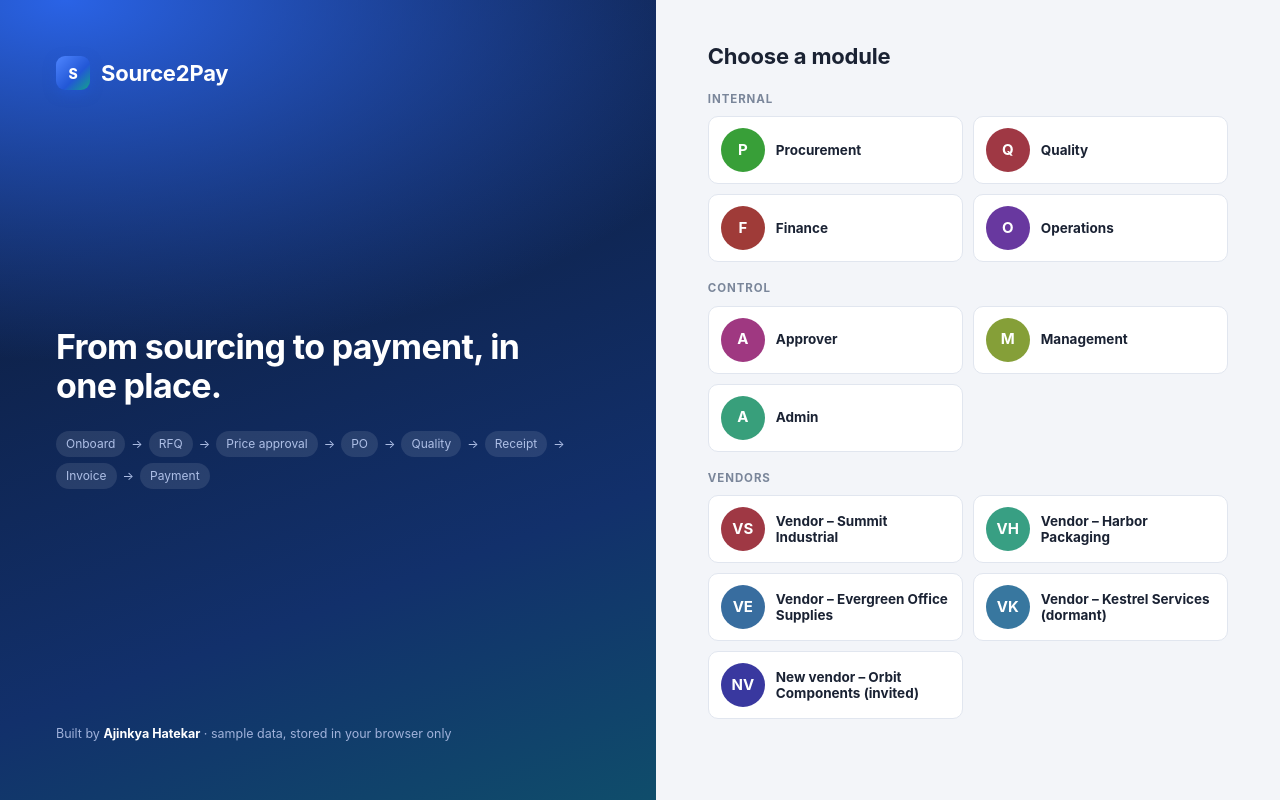
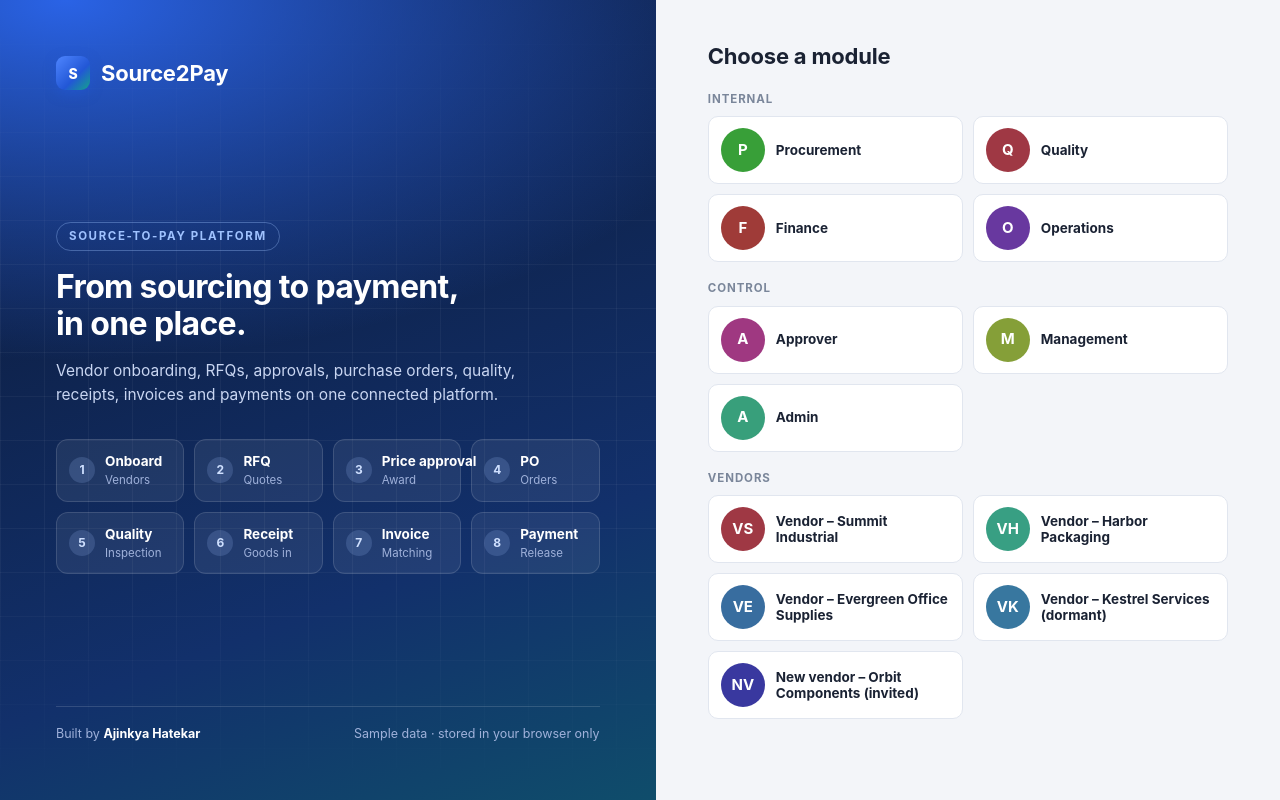
Before and after one commit to AjinkyaH1985/source2pay-demo, a plain HTML site: page index.html in a window 1280 px wide. Drawn offline with Linux system fonts and the light colour scheme.

Commit message:
Redesign start-screen banner

```diff
--- a/css/app.css
+++ b/css/app.css
@@ -26,9 +26,8 @@
 @media (max-width: 980px) { .shell { grid-template-columns: 1fr; } .sidebar { position: fixed; left: -280px; width: 270px; transition: left .2s; z-index: 200; } .sidebar.open { left: 0; box-shadow: var(--shadow-3); } .menu-btn { display: inline-flex; } .content { padding: 18px 16px 50px; } .topbar { padding: 0 12px; } .userbtn .un, .userbtn .ur { display: none; } .userbtn { padding: 3px; } .pop, .pop.wide { position: fixed; left: 8px; right: 8px; top: 62px; width: auto; } }
 /* ---- login ---- */
 .login { min-height: 100vh; display: grid; grid-template-columns: minmax(0, 1.05fr) minmax(0, 1fr); background: var(--bg); }
-.login-hero { background: radial-gradient(1200px 600px at 10% 0%, #2a63e6 0%, transparent 60%), linear-gradient(160deg, #0b1731, #12306b 70%, #0f4d6b); color: #fff; padding: 56px 56px; display: flex; flex-direction: column; justify-content: space-between; }
-.login-hero h1 { color: #fff; font-size: 34px; line-height: 1.15; max-width: 520px; letter-spacing: -.02em; } .login-hero p { color: #c9d6f2; font-size: 15.5px; max-width: 520px; } .login-hero .feat { display: grid; grid-template-columns: repeat(2, minmax(0, 1fr)); gap: 12px; margin-top: 28px; max-width: 540px; } .login-hero .feat div { background: rgba(255,255,255,.08); border: 1px solid rgba(255,255,255,.12); border-radius: 12px; padding: 13px 15px; font-size: 13.5px; color: #dbe5fb; } .login-hero .feat b { display: block; color: #fff; font-size: 14px; margin-bottom: 2px; }
-.login-flow { display: flex; flex-wrap: wrap; gap: 6px; margin-top: 26px; font-size: 12px; color: #aebfe6; align-items: center; } .login-flow span { background: rgba(255,255,255,.1); padding: 4px 10px; border-radius: 999px; }
+.login-hero { position: relative; overflow: hidden; background: radial-gradient(1200px 600px at 10% 0%, #2a63e6 0%, transparent 60%), linear-gradient(160deg, #0b1731, #12306b 70%, #0f4d6b); color: #fff; padding: 56px 56px; display: flex; flex-direction: column; justify-content: space-between; }
+.login-hero h1 { color: #fff; font-size: clamp(26px, 2.5vw, 38px); line-height: 1.15; letter-spacing: -.02em; text-wrap: balance; } .login-hero p { color: #c9d6f2; font-size: 15.5px; max-width: 520px; } .login-hero .feat { display: grid; grid-template-columns: repeat(2, minmax(0, 1fr)); gap: 12px; margin-top: 28px; max-width: 540px; } .login-hero .feat div { background: rgba(255,255,255,.08); border: 1px solid rgba(255,255,255,.12); border-radius: 12px; padding: 13px 15px; font-size: 13.5px; color: #dbe5fb; } .login-hero .feat b { display: block; color: #fff; font-size: 14px; margin-bottom: 2px; }
 .login-panel { padding: 40px 48px; overflow-y: auto; max-height: 100vh; } .login-panel .inner { max-width: 520px; margin: 0 auto; }
 .persona-grid { display: grid; grid-template-columns: repeat(2, minmax(0, 1fr)); gap: 10px; } .persona { text-align: left; border: 1px solid var(--line); background: var(--bg-elev); border-radius: var(--r); padding: 11px 12px; display: flex; gap: 11px; align-items: center; cursor: pointer; transition: all .12s; width: 100%; font: inherit; color: inherit; } .persona:hover { border-color: var(--brand); box-shadow: var(--shadow-1); transform: translateY(-1px); } .persona .pn { font-weight: 650; font-size: 13.5px; line-height: 1.2; } .persona .pr { font-size: 12px; color: var(--text-3); line-height: 1.3; }
 .persona-h { font-size: 11.5px; text-transform: uppercase; letter-spacing: .08em; color: var(--text-3); font-weight: 700; margin: 18px 0 8px; }
@@ -96,3 +95,21 @@
 }
 .msg .who { flex-wrap: wrap; }
 @media (max-width: 640px) { .row.gap-sm, .row.gap-lg { flex-wrap: wrap; } .row.between > .row { width: 100%; } }
+
+/* ---- login hero (enterprise layout) ---- */
+.login-hero::before { content: ''; position: absolute; inset: 0; background-image: linear-gradient(rgba(255,255,255,.045) 1px, transparent 1px), linear-gradient(90deg, rgba(255,255,255,.045) 1px, transparent 1px); background-size: 44px 44px; -webkit-mask-image: linear-gradient(180deg, transparent, #000 35%, #000 70%, transparent); mask-image: linear-gradient(180deg, transparent, #000 35%, #000 70%, transparent); pointer-events: none; }
+.login-hero > * { position: relative; }
+.hero-main { max-width: 640px; }
+.hero-main .eyebrow { display: inline-block; font-size: 11.5px; letter-spacing: .14em; text-transform: uppercase; font-weight: 700; color: #9fc2ff; padding: 5px 12px; border: 1px solid rgba(159,194,255,.35); border-radius: 999px; margin-bottom: 18px; }
+.hero-sub { margin: 16px 0 0; max-width: 540px; color: #c3d2f3; font-size: 15.5px; line-height: 1.55; }
+.login-flow { list-style: none; margin: 32px 0 0; padding: 0; display: grid; grid-template-columns: repeat(4, minmax(0, 1fr)); gap: 10px; counter-reset: none; }
+.login-flow li { display: grid; grid-template-columns: auto 1fr; column-gap: 10px; row-gap: 1px; align-items: center; background: rgba(255,255,255,.07); border: 1px solid rgba(255,255,255,.13); border-radius: 12px; padding: 11px 12px; backdrop-filter: none; }
+.login-flow .n { grid-row: 1 / span 2; width: 26px; height: 26px; border-radius: 50%; background: rgba(159,194,255,.18); color: #cfe0ff; font-size: 12px; font-weight: 700; display: grid; place-items: center; }
+.login-flow b { color: #fff; font-size: 13.5px; font-weight: 650; white-space: nowrap; }
+.login-flow small { color: #9fb1da; font-size: 11.5px; white-space: nowrap; }
+.hero-foot { display: flex; flex-wrap: wrap; justify-content: space-between; gap: 6px 16px; padding-top: 18px; border-top: 1px solid rgba(255,255,255,.14); font-size: 12.5px; color: #9fb1da; max-width: 640px; }
+.hero-foot b { color: #fff; font-weight: 650; }
+@media (max-width: 1200px) { .login-flow { grid-template-columns: repeat(2, minmax(0, 1fr)); } }
+@media (max-width: 900px) { .login-hero h1 { font-size: 27px; } .hero-sub { font-size: 14px; } .login-flow { margin-top: 22px; } .login-hero .hero-foot { margin-top: 22px; } }
+@media (max-width: 420px) { .login-flow li { padding: 9px 10px; } .login-flow b { font-size: 13px; } }
+.login-hero { gap: 36px; }
--- a/js/pages/home.js
+++ b/js/pages/home.js
@@ -13,7 +13,7 @@
   };
   Pages.login = function () {
     const users = PH.db().users.filter((u) => Pages.personaMeta[u.id]); const grps = U.groupBy(users, (u) => Pages.personaMeta[u.id].grp);
-    return '<div class="login"><section class="login-hero"><div class="brand" style="padding:0"><div class="logo">S</div><div><b style="font-size:22px">Source2Pay</b></div></div><div><h1>From sourcing to payment, in one place.</h1><div class="login-flow"><span>Onboard</span>→<span>RFQ</span>→<span>Price approval</span>→<span>PO</span>→<span>Quality</span>→<span>Receipt</span>→<span>Invoice</span>→<span>Payment</span></div></div><div style="font-size:12.5px;color:#9fb1da">Built by <b style="color:#fff">Ajinkya Hatekar</b> · sample data, stored in your browser only</div></section>' +
+    return '<div class="login"><section class="login-hero"><div class="brand" style="padding:0"><div class="logo">S</div><div><b style="font-size:22px">Source2Pay</b></div></div><div class="hero-main"><div class="eyebrow">Source-to-pay platform</div><h1>From sourcing to payment,<br>in one place.</h1><p class="hero-sub">Vendor onboarding, RFQs, approvals, purchase orders, quality, receipts, invoices and payments on one connected platform.</p><ol class="login-flow"><li><span class="n">1</span><b>Onboard</b><small>Vendors</small></li><li><span class="n">2</span><b>RFQ</b><small>Quotes</small></li><li><span class="n">3</span><b>Price approval</b><small>Award</small></li><li><span class="n">4</span><b>PO</b><small>Orders</small></li><li><span class="n">5</span><b>Quality</b><small>Inspection</small></li><li><span class="n">6</span><b>Receipt</b><small>Goods in</small></li><li><span class="n">7</span><b>Invoice</b><small>Matching</small></li><li><span class="n">8</span><b>Payment</b><small>Release</small></li></ol></div><div class="hero-foot"><span>Built by <b>Ajinkya Hatekar</b></span><span>Sample data · stored in your browser only</span></div></section>' +
       '<section class="login-panel"><div class="inner"><h2 style="font-size:22px">Choose a module</h2>' +
       Object.keys(grps).map((gname) => '<div class="persona-h">' + esc(gname) + '</div><div class="persona-grid">' + grps[gname].map((u) => '<button class="persona" data-act="loginPersona" data-id="' + u.id + '">' + UI.avatar(Pages.personaMeta[u.id].label, 'lg') + '<div class="pn">' + esc(Pages.personaMeta[u.id].label) + '</div></button>').join('') + '</div>').join('') + '</div></section></div>';
   };
--- a/sw.js
+++ b/sw.js
@@ -1,5 +1,5 @@
 /* Source2Pay service worker – offline cache of the static prototype (PWA). */
-const CACHE = 'source2pay-v11';
+const CACHE = 'source2pay-v12';
 const ASSETS = ['./', 'index.html', 'manifest.webmanifest', 'assets/icon.svg', 'css/tokens.css', 'css/components.css', 'css/app.css', 'js/main.js', 'js/core/util.js', 'js/core/config.js', 'js/core/store.js', 'js/core/notify.js', 'js/core/engine.js', 'js/core/services-onb.js', 'js/core/services-src.js', 'js/core/services-exec.js', 'js/core/services-gov.js', 'js/core/seed.js', 'js/ui/ui.js', 'js/ui/app.js', 'js/pages/home.js', 'js/pages/onboarding.js', 'js/pages/vendors.js', 'js/pages/rfq.js', 'js/pages/pan.js', 'js/pages/exec.js', 'js/pages/finance.js', 'js/pages/insights.js', 'js/pages/admin.js'];
 self.addEventListener('install', (e) => { e.waitUntil(caches.open(CACHE).then((c) => c.addAll(ASSETS).catch(() => {})).then(() => self.skipWaiting())); });
 self.addEventListener('activate', (e) => { e.waitUntil(caches.keys().then((k) => Promise.all(k.filter((x) => x !== CACHE).map((x) => caches.delete(x)))).then(() => self.clients.claim())); });
```
